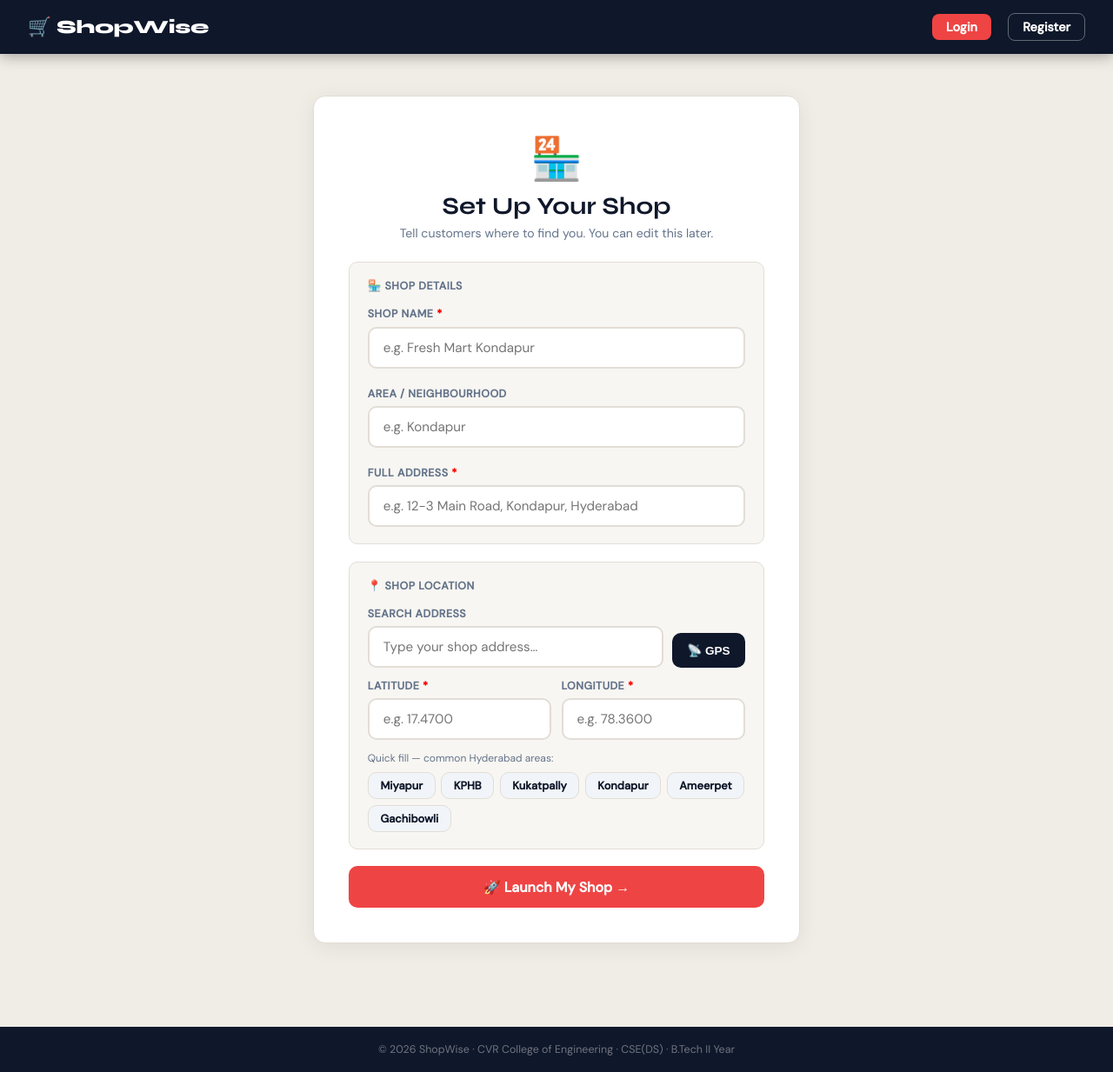
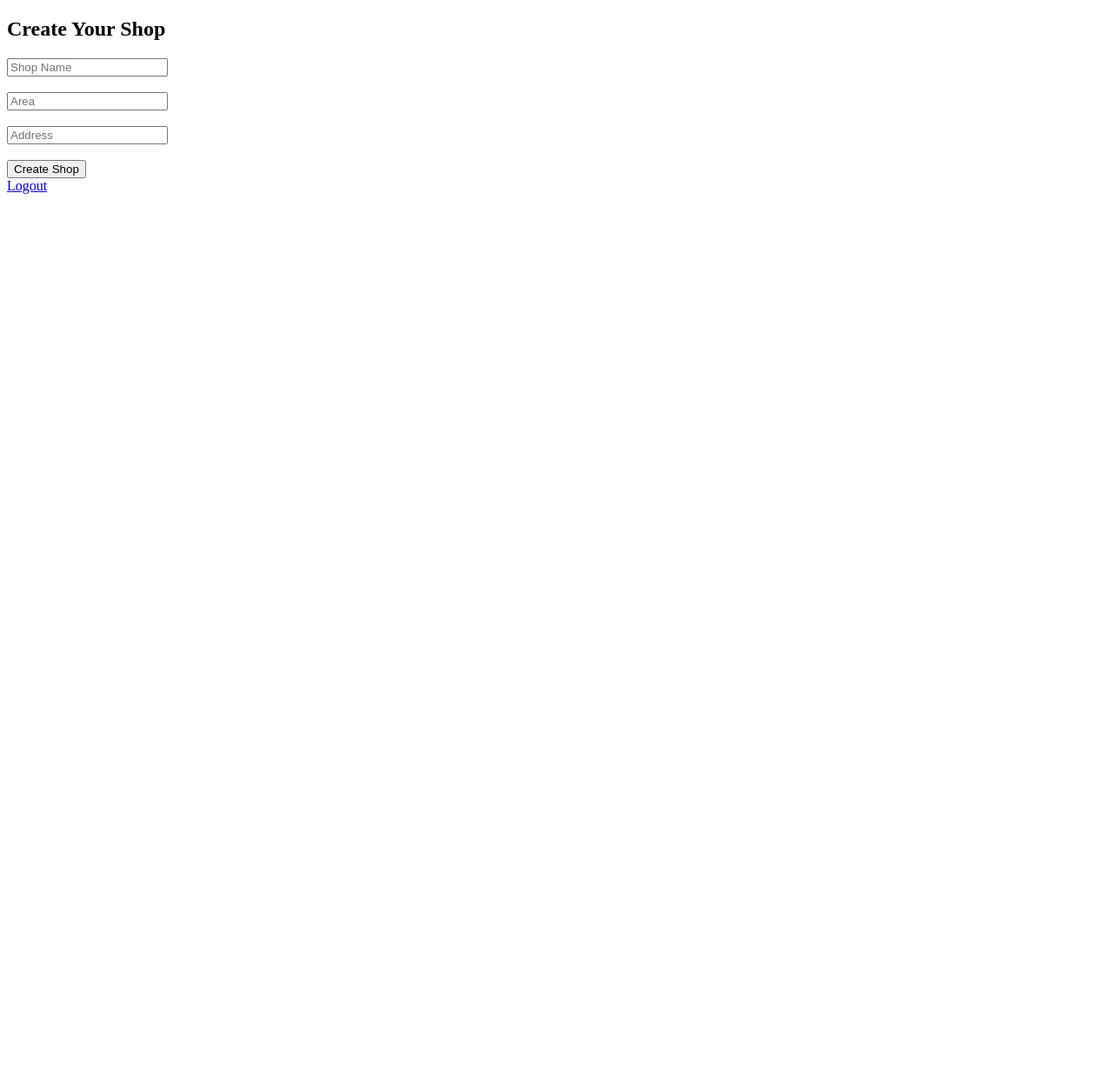
Before and after one commit to madhuhasini18/r, a Flask app: template templates/setup_shop.html in a window 1280 px wide. Shown: the whole page at 87% size. After the commit the page ends 223 px from the top, so only its background shows below. Run offline with Flask 3, Linux system fonts and the light colour scheme; the template is opened without the code that fills it, so the values that code supplies are empty.

Commit message:
setup_shop.html

```diff
--- a/templates/setup_shop.html
+++ b/templates/setup_shop.html
@@ -1,118 +1,21 @@
-{% extends "base.html" %}
-{% block title %}Set Up Your Shop – ShopWise{% endblock %}
-{% block content %}
-<div class="form-card" style="max-width:560px;">
-  <div style="text-align:center;margin-bottom:1.5rem;">
-    <div style="font-size:3rem;">🏪</div>
-    <h2 style="margin:.4rem 0 .3rem;">Set Up Your Shop</h2>
-    <p style="color:var(--muted);font-size:.88rem;">Tell customers where to find you. You can edit this later.</p>
-  </div>
+<!DOCTYPE html>
+<html>
+<head>
+    <title>Setup Shop</title>
+</head>
+<body>
 
-  <form method="POST">
-    <!-- Step 1: Shop Info -->
-    <div style="background:#f8f6f2;border-radius:10px;padding:1.2rem 1.3rem;margin-bottom:1.2rem;border:1px solid var(--border);">
-      <p style="font-size:.78rem;font-weight:700;text-transform:uppercase;letter-spacing:.5px;color:var(--muted);margin-bottom:1rem;">
-        🏪 Shop Details
-      </p>
-      <div class="field-group">
-        <label>Shop Name <span style="color:red">*</span></label>
-        <input type="text" name="shop_name" placeholder="e.g. Fresh Mart Kondapur" required/>
-      </div>
-      <div class="field-group">
-        <label>Area / Neighbourhood</label>
-        <input type="text" name="area" placeholder="e.g. Kondapur"/>
-      </div>
-      <div class="field-group" style="margin-bottom:0;">
-        <label>Full Address <span style="color:red">*</span></label>
-        <input type="text" name="address" placeholder="e.g. 12-3 Main Road, Kondapur, Hyderabad" required/>
-      </div>
-    </div>
+<h2>Create Your Shop</h2>
 
-    <!-- Step 2: Location -->
-    <div style="background:#f8f6f2;border-radius:10px;padding:1.2rem 1.3rem;margin-bottom:1.2rem;border:1px solid var(--border);">
-      <p style="font-size:.78rem;font-weight:700;text-transform:uppercase;letter-spacing:.5px;color:var(--muted);margin-bottom:1rem;">
-        📍 Shop Location
-      </p>
+<form method="POST" action="{{ url_for('setup_shop') }}">
+    <input type="text" name="shop_name" placeholder="Shop Name" required><br><br>
+    <input type="text" name="area" placeholder="Area" required><br><br>
+    <input type="text" name="address" placeholder="Address" required><br><br>
 
-      <div style="display:flex;gap:.6rem;margin-bottom:.8rem;align-items:flex-end;">
-        <div class="field-group" style="flex:1;margin-bottom:0;">
-          <label>Search Address</label>
-          <input type="text" id="locSearch" placeholder="Type your shop address…" oninput="geocodeShop(this.value)"/>
-        </div>
-        <button type="button" class="detect-btn" id="detectBtn" onclick="detectGPS()" style="margin-bottom:0;">
-          📡 GPS
-        </button>
-      </div>
+    <button type="submit">Create Shop</button>
+</form>
 
-      <div id="coordHint" style="display:none;font-size:.8rem;color:green;margin-bottom:.7rem;"></div>
+<a href="{{ url_for('logout') }}">Logout</a>
 
-      <div style="display:flex;gap:.7rem;">
-        <div class="field-group" style="flex:1;margin-bottom:0;">
-          <label>Latitude <span style="color:red">*</span></label>
-          <input type="number" step="any" name="lat" id="lat" placeholder="e.g. 17.4700" required/>
-        </div>
-        <div class="field-group" style="flex:1;margin-bottom:0;">
-          <label>Longitude <span style="color:red">*</span></label>
-          <input type="number" step="any" name="lon" id="lon" placeholder="e.g. 78.3600" required/>
-        </div>
-      </div>
-
-      <div style="margin-top:.8rem;">
-        <p style="font-size:.75rem;color:var(--muted);margin-bottom:.5rem;">Quick fill — common Hyderabad areas:</p>
-        <div style="display:flex;gap:.4rem;flex-wrap:wrap;">
-          <button type="button" class="btn btn-secondary btn-sm" onclick="fillCoords(17.4956,78.3694,'Miyapur')">Miyapur</button>
-          <button type="button" class="btn btn-secondary btn-sm" onclick="fillCoords(17.4870,78.3911,'KPHB')">KPHB</button>
-          <button type="button" class="btn btn-secondary btn-sm" onclick="fillCoords(17.4849,78.4138,'Kukatpally')">Kukatpally</button>
-          <button type="button" class="btn btn-secondary btn-sm" onclick="fillCoords(17.4700,78.3600,'Kondapur')">Kondapur</button>
-          <button type="button" class="btn btn-secondary btn-sm" onclick="fillCoords(17.4374,78.4487,'Ameerpet')">Ameerpet</button>
-          <button type="button" class="btn btn-secondary btn-sm" onclick="fillCoords(17.4401,78.3489,'Gachibowli')">Gachibowli</button>
-        </div>
-      </div>
-    </div>
-
-    <button type="submit" class="btn btn-primary" style="width:100%;font-size:1rem;padding:.85rem;">
-      🚀 Launch My Shop →
-    </button>
-  </form>
-</div>
-
-<script>
-function fillCoords(lat, lon, name) {
-  document.getElementById('lat').value = lat;
-  document.getElementById('lon').value = lon;
-  const hint = document.getElementById('coordHint');
-  hint.style.display = 'block';
-  hint.textContent = '✅ Location set to ' + name;
-}
-
-function detectGPS() {
-  const btn = document.getElementById('detectBtn');
-  if (!navigator.geolocation) { alert('Geolocation not supported.'); return; }
-  btn.textContent = '⏳…';
-  navigator.geolocation.getCurrentPosition(
-    pos => {
-      fillCoords(pos.coords.latitude.toFixed(6), pos.coords.longitude.toFixed(6), 'Current GPS location');
-      btn.textContent = '✅ Done';
-    },
-    () => { alert('Could not detect location.'); btn.textContent = '📡 GPS'; },
-    { timeout: 8000 }
-  );
-}
-
-let geoTimer;
-function geocodeShop(val) {
-  clearTimeout(geoTimer);
-  if (val.length < 5) return;
-  geoTimer = setTimeout(() => {
-    fetch(`https://nominatim.openstreetmap.org/search?q=${encodeURIComponent(val)}&format=json&limit=1`)
-      .then(r => r.json())
-      .then(data => {
-        if (data && data[0]) {
-          fillCoords(parseFloat(data[0].lat).toFixed(6), parseFloat(data[0].lon).toFixed(6),
-                     data[0].display_name.split(',').slice(0,2).join(','));
-        }
-      }).catch(() => {});
-  }, 800);
-}
-</script>
-{% endblock %}
+</body>
+</html>
```
